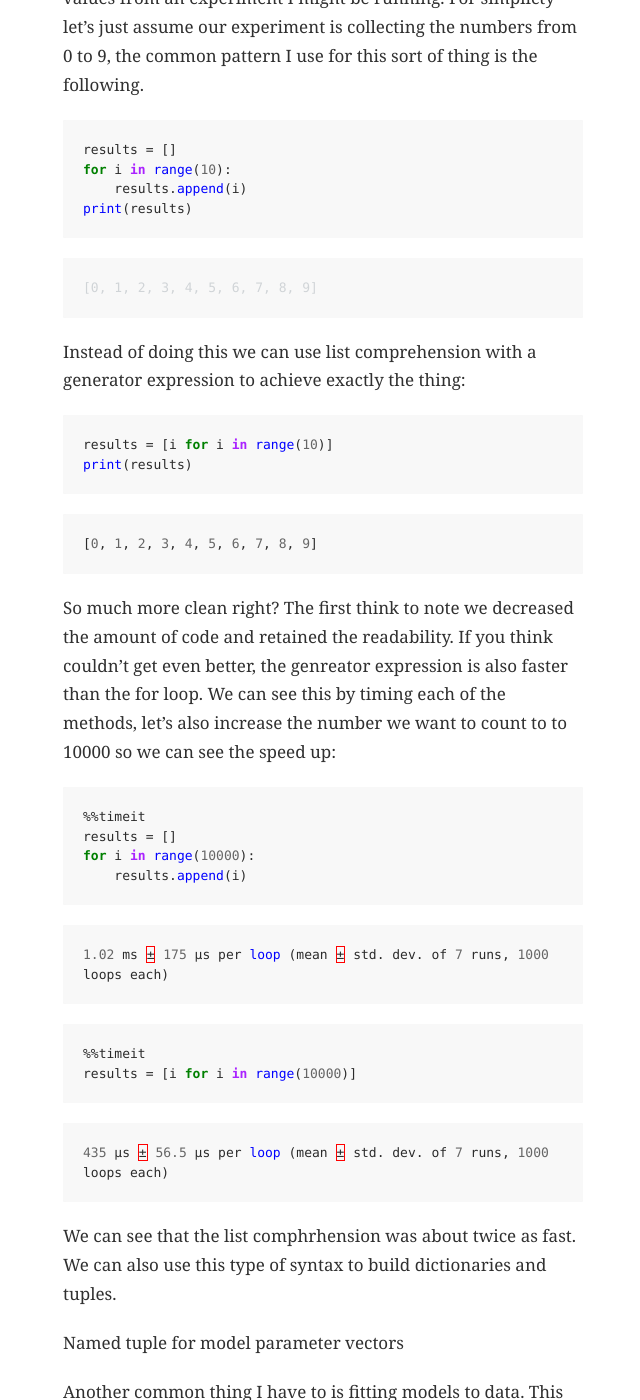
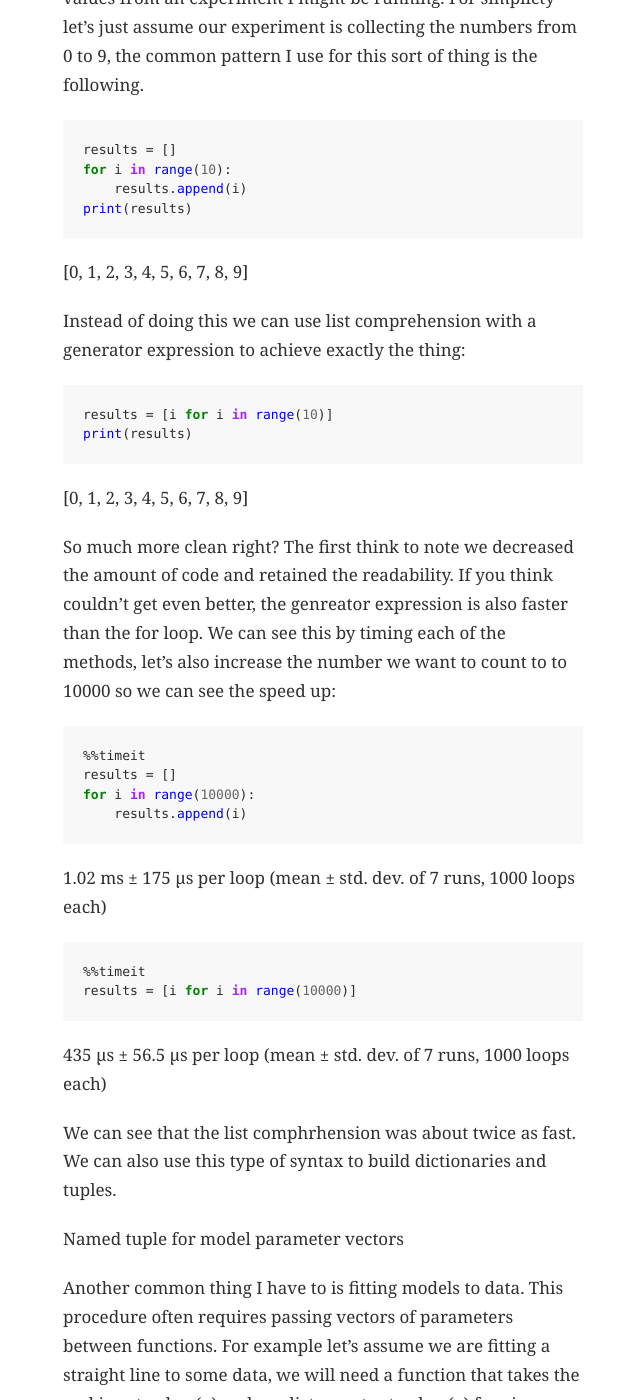
Before and after one commit to astrophpeter/astrophpeter.github.io, a Jekyll site: the page built from _posts/2020-05-03-Idomatic-Python-for-Astronomy.md, in a window 1280 px wide and 1400 px high, scrolled down 566 px. Shown: the whole window, without its empty margins (317-957 px from the left). Built offline with Jekyll 4.4.1, drawn with Linux system fonts in a browser that asks for light colours; nearby versions of some CDN libraries.

Commit message:
Update 2020-05-03-Idomatic-Python-for-Astronomy.md

````diff
--- a/_posts/2020-05-03-Idomatic-Python-for-Astronomy.md
+++ b/_posts/2020-05-03-Idomatic-Python-for-Astronomy.md
@@ -19,7 +19,7 @@ print(results)
 ```
 
 
-    [0, 1, 2, 3, 4, 5, 6, 7, 8, 9]
+[0, 1, 2, 3, 4, 5, 6, 7, 8, 9]
 
 
 Instead of doing this we can use list comprehension with a generator expression to achieve exactly the thing:
@@ -29,10 +29,8 @@ Instead of doing this we can use list comprehension with a generator expression
 results = [i for i in range(10)]
 print(results)
 ```
+[0, 1, 2, 3, 4, 5, 6, 7, 8, 9]
 
-```python
-[0, 1, 2, 3, 4, 5, 6, 7, 8, 9]
-```
 
 So much more clean right? The first think to note we decreased the amount of code and retained the readability. If you think couldn't get even better, the genreator expression is also faster than the for loop. We can see this by timing each of the methods, let's also increase the number we want to count to to 10000 so we can see the speed up:
 
@@ -44,18 +42,17 @@ for i in range(10000):
     results.append(i)
 ```
 
-```python
+
 1.02 ms ± 175 µs per loop (mean ± std. dev. of 7 runs, 1000 loops each)
-```
+
 
 
 ```python
 %%timeit
 results = [i for i in range(10000)]
 ```
-```python
+
 435 µs ± 56.5 µs per loop (mean ± std. dev. of 7 runs, 1000 loops each)
-```
 
 We can see that the list comphrhension was about twice as fast. We can also use this type of syntax to build dictionaries and tuples.
 
````
